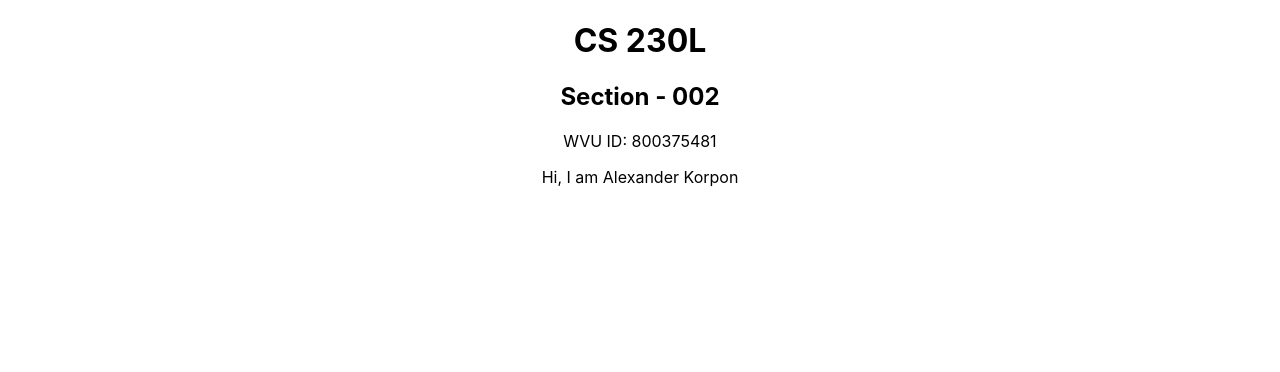
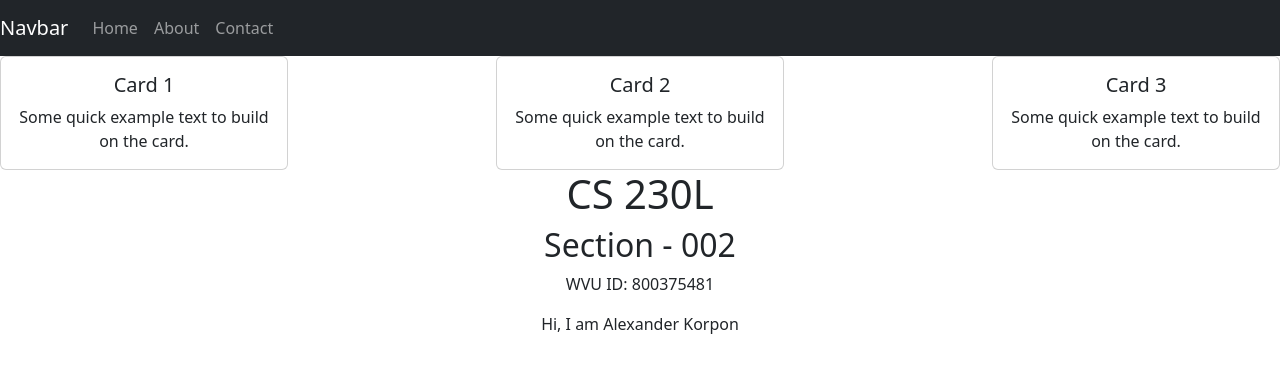
Before and after one commit to Specials35/EmmaAj, a React (Create React App) app: page / in a window 1280 px wide. Shown: the top 372 px of the page. Built offline with nearby package versions, Linux system fonts and the light colour scheme.

Commit message:
Added Card.js Navbar.js and modified App.js

```diff
--- a/package.json
+++ b/package.json
@@ -6,7 +6,9 @@
     "@testing-library/jest-dom": "^5.17.0",
     "@testing-library/react": "^13.4.0",
     "@testing-library/user-event": "^13.5.0",
+    "bootstrap": "^5.3.3",
     "react": "^18.2.0",
+    "react-bootstrap": "^2.10.1",
     "react-dom": "^18.2.0",
     "react-scripts": "5.0.1",
     "web-vitals": "^2.1.4"
--- a/src/App.js
+++ b/src/App.js
@@ -1,9 +1,13 @@
 import logo from './logo.svg';
 import './App.css';
+import AppNavbar from './Navbar';
+import AppCard from './Card';
 
 function App() {
     return (
         <div className="App">
+            <AppNavbar />
+            <AppCard />
             <h1>CS 230L</h1>
             <h2>Section - 002</h2>
             <p>WVU ID: 800375481</p>
--- /dev/null
+++ b/src/Card.js
@@ -0,0 +1,37 @@
+import React from 'react';
+import { Card } from 'react-bootstrap';
+
+const AppCard = () => {
+    return (
+        <div className="d-flex justify-content-between">
+            <Card style={{ width: '18rem' }}>
+                <Card.Body>
+                    <Card.Title>Card 1</Card.Title>
+                    <Card.Text>
+                        Some quick example text to build on the card.
+                    </Card.Text>
+                </Card.Body>
+            </Card>
+
+            <Card style={{ width: '18rem' }}>
+                <Card.Body>
+                    <Card.Title>Card 2</Card.Title>
+                    <Card.Text>
+                        Some quick example text to build on the card.
+                    </Card.Text>
+                </Card.Body>
+            </Card>
+
+            <Card style={{ width: '18rem' }}>
+                <Card.Body>
+                    <Card.Title>Card 3</Card.Title>
+                    <Card.Text>
+                        Some quick example text to build on the card.
+                    </Card.Text>
+                </Card.Body>
+            </Card>
+        </div>
+    );
+}
+
+export default AppCard;
--- /dev/null
+++ b/src/Navbar.js
@@ -0,0 +1,17 @@
+import React from 'react';
+import { Navbar, Nav } from 'react-bootstrap';
+
+const AppNavbar = () => {
+    return (
+        <Navbar bg="dark" variant="dark">
+            <Navbar.Brand href="#">Navbar</Navbar.Brand>
+            <Nav className="mr-auto">
+                <Nav.Link href="#">Home</Nav.Link>
+                <Nav.Link href="#">About</Nav.Link>
+                <Nav.Link href="#">Contact</Nav.Link>
+            </Nav>
+        </Navbar>
+    );
+}
+
+export default AppNavbar;
--- a/src/index.js
+++ b/src/index.js
@@ -3,6 +3,7 @@ import ReactDOM from 'react-dom/client';
 import './index.css';
 import App from './App';
 import reportWebVitals from './reportWebVitals';
+import "bootstrap/dist/css/bootstrap.css";
 
 const root = ReactDOM.createRoot(document.getElementById('root'));
 root.render(
```
Also changed, not shown: 1 other file (tests, documents, lock files or other folders).
